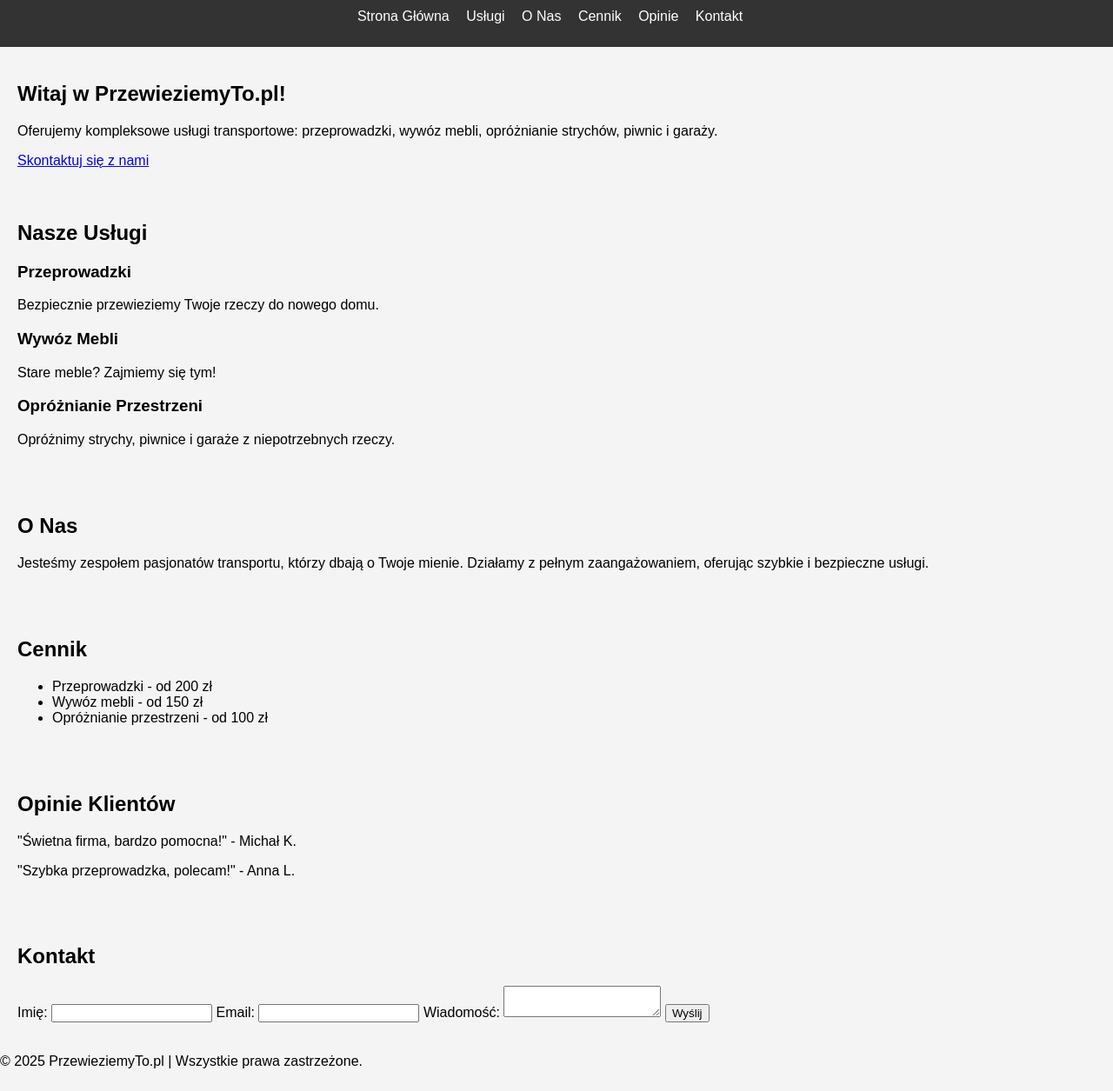
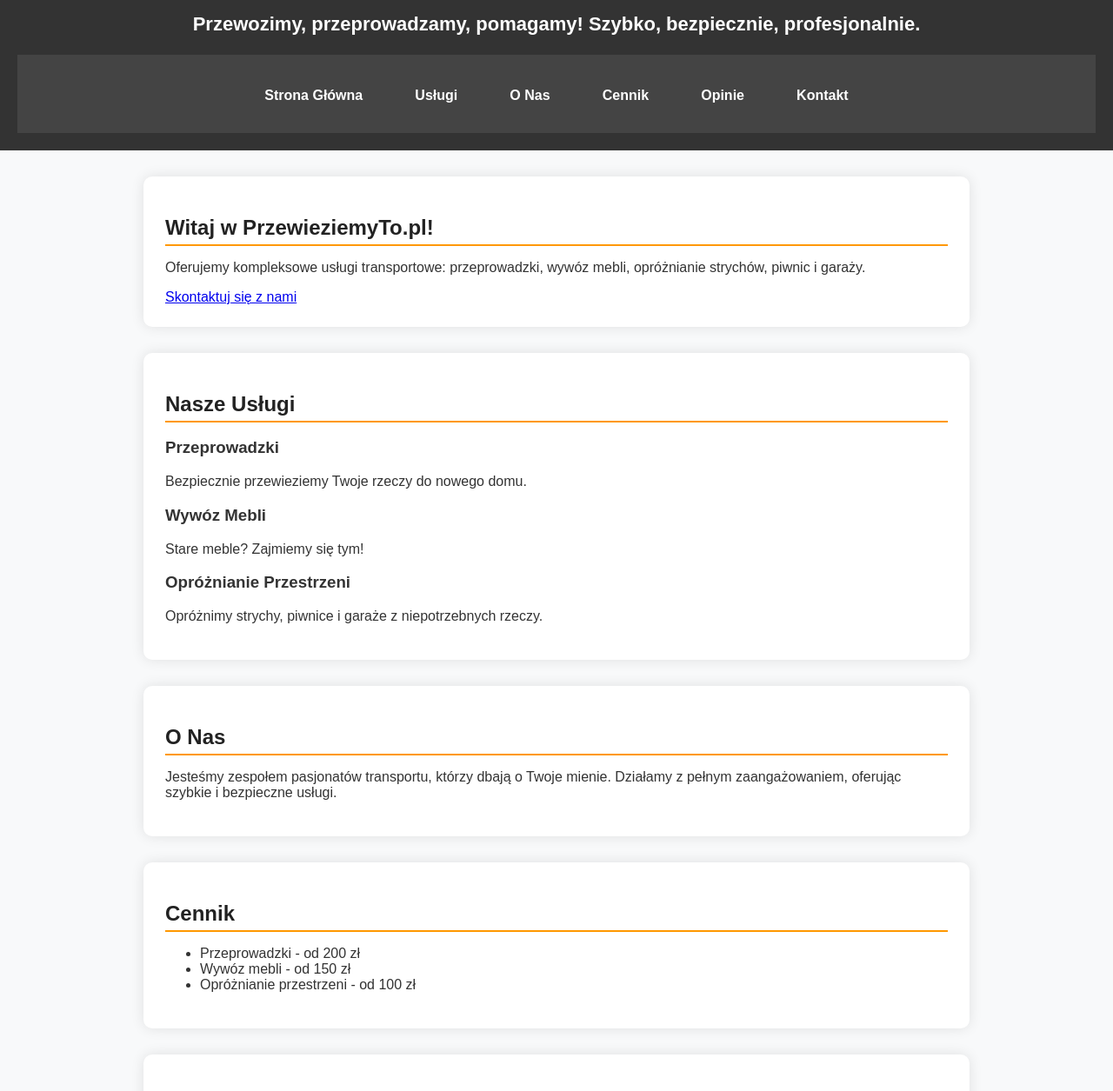
Before and after one commit to PrzewieziemyTo/PrzewieziemyTo, a plain HTML site: page index.html in a window 1280 px wide. Shown: the part 114-1369 px from the top of the page at 87% size. Drawn offline with Linux system fonts and the light colour scheme.

Commit message:
Update styles.css

```diff
--- a/styles.css
+++ b/styles.css
@@ -1,32 +1,106 @@
+/* Ogólne ustawienia strony */
 body {
     font-family: Arial, sans-serif;
+    background-color: #f8f9fa;
     margin: 0;
     padding: 0;
-    background-color: #f4f4f4;
+    color: #333;
 }
 
+/* Nagłówek */
 header {
-    background-color: #333;
+    background: #333;
     color: white;
     text-align: center;
-    padding: 10px;
+    padding: 20px;
+    font-size: 22px;
+    font-weight: bold;
+}
+
+/* Menu nawigacyjne */
+nav {
+    background: #444;
+    text-align: center;
+    padding: 10px 0;
 }
 
 nav ul {
-    list-style-type: none;
+    list-style: none;
     padding: 0;
 }
 
 nav ul li {
     display: inline;
-    margin-right: 15px;
+    margin: 0 15px;
 }
 
 nav ul li a {
+    text-decoration: none;
     color: white;
-    text-decoration: none;
+    font-weight: bold;
+    font-size: 16px;
+    padding: 8px 12px;
+    border-radius: 5px;
+    transition: background 0.3s;
 }
 
+nav ul li a:hover {
+    background: #ff9800;
+}
+
+/* Sekcje strony */
 section {
-    padding: 20px;
+    max-width: 900px;
+    margin: 30px auto;
+    background: white;
+    padding: 25px;
+    border-radius: 10px;
+    box-shadow: 0px 0px 15px rgba(0, 0, 0, 0.1);
 }
+
+/* Nagłówki sekcji */
+h2 {
+    border-bottom: 2px solid #ff9800;
+    padding-bottom: 5px;
+    margin-bottom: 15px;
+    color: #222;
+}
+
+/* Styl dla opinii */
+blockquote {
+    font-style: italic;
+    color: #666;
+    border-left: 5px solid #ff9800;
+    padding-left: 10px;
+    margin: 10px 0;
+}
+
+/* Formularz kontaktowy */
+form {
+    background: #f1f1f1;
+    padding: 15px;
+    border-radius: 5px;
+}
+
+input, textarea {
+    width: 100%;
+    padding: 8px;
+    margin: 8px 0;
+    border: 1px solid #ccc;
+    border-radius: 5px;
+}
+
+button {
+    background: #ff9800;
+    color: white;
+    padding: 10px 15px;
+    border: none;
+    border-radius: 5px;
+    cursor: pointer;
+    font-size: 16px;
+    transition: background 0.3s;
+}
+
+button:hover {
+    background: #e68900;
+}
```
